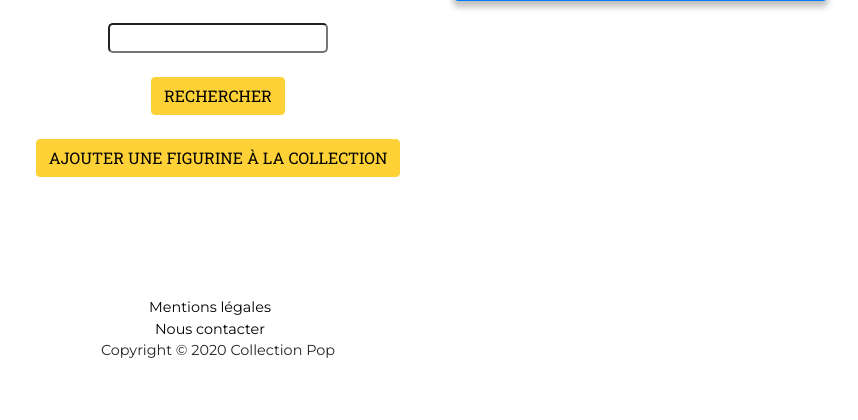
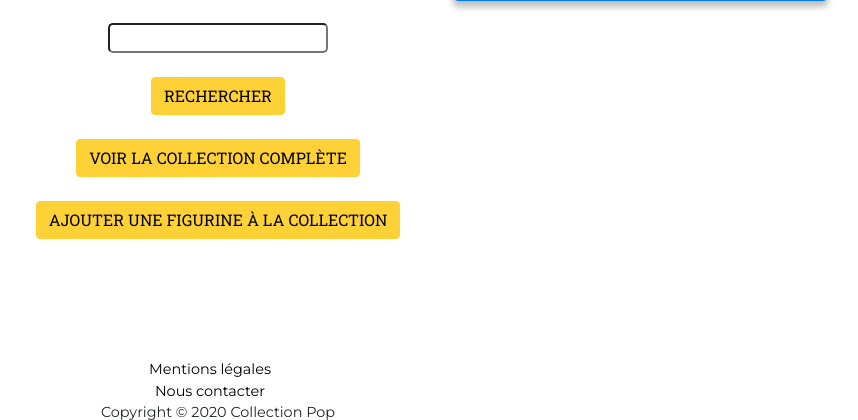
Before and after one commit to IndianaS/OC_Project_13, a Django app: page /figurines/collection/ in a window 1280 px wide. Shown: the part 769-1189 px from the top of the page, without its empty margins (422-1280 px from the left). Before the commit the page ends 1127 px from the top, so only its background shows below. Run offline with Django 3.2, Linux system fonts and the light colour scheme; the visitor is signed in with stand-in values (Sample User, id 1); some libraries are stand-ins or nearby versions; some web fonts are replaced.

Commit message:
modification template collection

```diff
--- a/figurines/templates/figurines/collection.html
+++ b/figurines/templates/figurines/collection.html
@@ -17,6 +17,13 @@
                 </div>
             </form>
             <br>
+            <form action="{% url 'figurines:search' %}#search" method="get">
+                <div>
+                <input type="hidden" id="collection_user" class="collection_user" name="q">
+                <button class="btn btn-primary text-uppercase js-scroll-trigger textcolorcustom">Voir la collection complète</button>
+                </div>
+            </form>
+            <br>
             <a class="btn btn-primary text-uppercase js-scroll-trigger textcolorcustom" id="id-addfigurine" href="{% url 'figurines:add_figurine' %}#addfigurine">Ajouter une figurine à la collection</a>
         </div>
     </div>
```
